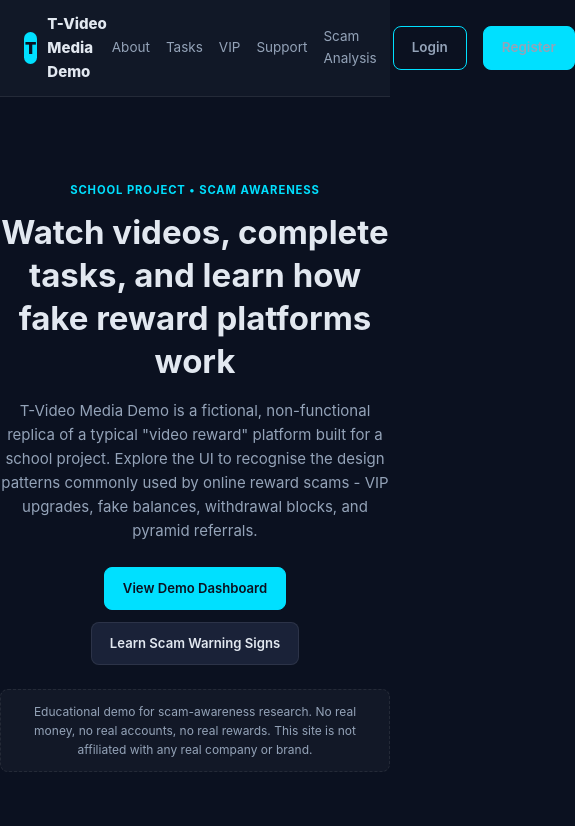
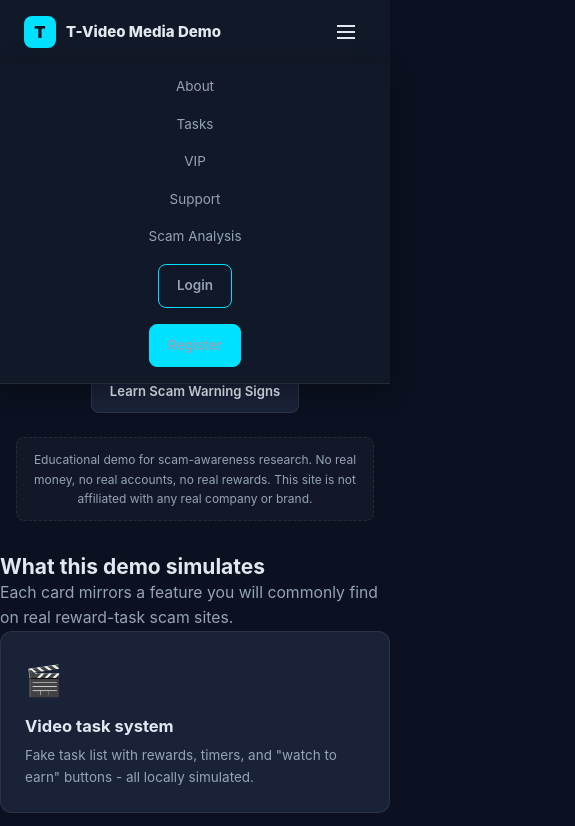
Before and after one commit to washlalol1-hue/school, a website: page public/index.html in a window 390 px wide. Shown: the top 826 px of the page, 575 px wide, since content can reach past the window. Drawn offline with Linux system fonts and the light colour scheme.

Commit message:
fix: comprehensive mobile layout fixes - hamburger menu, consolidated media queries, bottom nav specificity

```diff
--- a/public/assets/css/styles.css
+++ b/public/assets/css/styles.css
@@ -264,15 +264,91 @@ select { font-family: inherit; font-size: inherit; background: var(--bg-input);
 .grid-2 { grid-template-columns: repeat(2, 1fr); }
 .grid-3 { grid-template-columns: repeat(3, 1fr); }
 .grid-4 { grid-template-columns: repeat(4, 1fr); }
+/* Mobile nav toggle (landing page) */
+.mobile-nav-toggle {
+  display: none;
+  align-items: center;
+  justify-content: center;
+  width: 40px;
+  height: 40px;
+  border: none;
+  background: none;
+  color: var(--text);
+  cursor: pointer;
+  border-radius: var(--radius-sm);
+}
+.mobile-nav-toggle:hover {
+  background: rgba(255,255,255,0.05);
+}
+
+/* ==================== MOBILE RESPONSIVE ==================== */
 @media (max-width: 768px) {
+  /* Grid collapse */
   .grid-2, .grid-3, .grid-4 { grid-template-columns: 1fr; }
+
+  /* Sidebar hidden */
   .sidebar { display: none; }
   .main-area { margin-left: 0; }
+
+  /* Topbar adjustments */
   .topbar { padding: 0 16px; }
+  .topbar h2 { font-size: 0.9rem; }
+  .topbar-actions .btn:not(#topbarLogout) { display: none; }
+
+  /* Content padding with space for bottom nav */
   .content { padding: 16px; padding-bottom: 80px; }
-  .mobile-bottom-nav { display: flex; }
-  .topbar-actions .btn:not(#topbarLogout) { display: none; }
+
+  /* Show mobile bottom nav */
+  .mobile-bottom-nav { display: flex !important; }
+
+  /* Show hamburger */
   .hamburger-btn { display: flex; }
+
+  /* Landing page mobile */
+  .mobile-nav-toggle { display: flex; }
+  .public-nav .links {
+    display: none;
+    position: absolute;
+    top: 100%;
+    left: 0;
+    right: 0;
+    background: var(--bg-sidebar);
+    border-bottom: 1px solid var(--line);
+    flex-direction: column;
+    padding: 12px 24px 16px;
+    gap: 8px;
+    box-shadow: 0 8px 24px rgba(0,0,0,0.3);
+  }
+  .public-nav .links.open { display: flex; }
+  .public-nav-inner { position: relative; }
+  .hero h1 { font-size: 1.4rem; }
+  .hero { padding: 48px 0 32px; }
+  .hero p { font-size: 0.9rem; }
+  .hero-actions { flex-direction: column; align-items: center; }
+
+  /* Auth pages */
+  .auth-card { padding: 20px; }
+  .auth-card h1 { font-size: 1.2rem; }
+
+  /* General mobile spacing */
+  .page-title { font-size: 1.3rem; }
+  .stat .value { font-size: 1.1rem; }
+  .container { padding: 0 16px; }
+  .section { padding: 32px 0; }
+  .row-flex { gap: 8px; }
+  .table-wrap { margin: 0 -16px; padding: 0 16px; }
+  .vip .price { font-size: 1.3rem; }
+  .modal { padding: 20px; margin: 16px; max-width: calc(100% - 32px); }
+}
+
+@media (max-width: 480px) {
+  .grid-2 { grid-template-columns: 1fr; }
+  .drawer-nav { grid-template-columns: repeat(2, 1fr); }
+  .hero h1 { font-size: 1.2rem; }
+  .stat { padding: 12px 14px; }
+  .stat .value { font-size: 1rem; }
+  .card { padding: 14px; }
+  .content { padding: 12px; padding-bottom: 80px; }
 }
 
 /* Mobile Bottom Navigation */
--- a/public/index.html
+++ b/public/index.html
@@ -138,6 +138,21 @@
         }
       });
     });
+
+    // Mobile hamburger for landing page
+    (function() {
+      var nav = document.querySelector('.public-nav .links');
+      var inner = document.querySelector('.public-nav-inner');
+      var toggle = document.createElement('button');
+      toggle.className = 'mobile-nav-toggle';
+      toggle.innerHTML = '<svg width="24" height="24" viewBox="0 0 24 24" fill="none" stroke="currentColor" stroke-width="2"><line x1="3" y1="6" x2="21" y2="6"/><line x1="3" y1="12" x2="21" y2="12"/><line x1="3" y1="18" x2="21" y2="18"/></svg>';
+      toggle.setAttribute('aria-label', 'Toggle menu');
+      inner.appendChild(toggle);
+      toggle.addEventListener('click', function() {
+        nav.classList.toggle('open');
+        this.classList.toggle('active');
+      });
+    })();
   </script>
 </body>
 </html>
```
